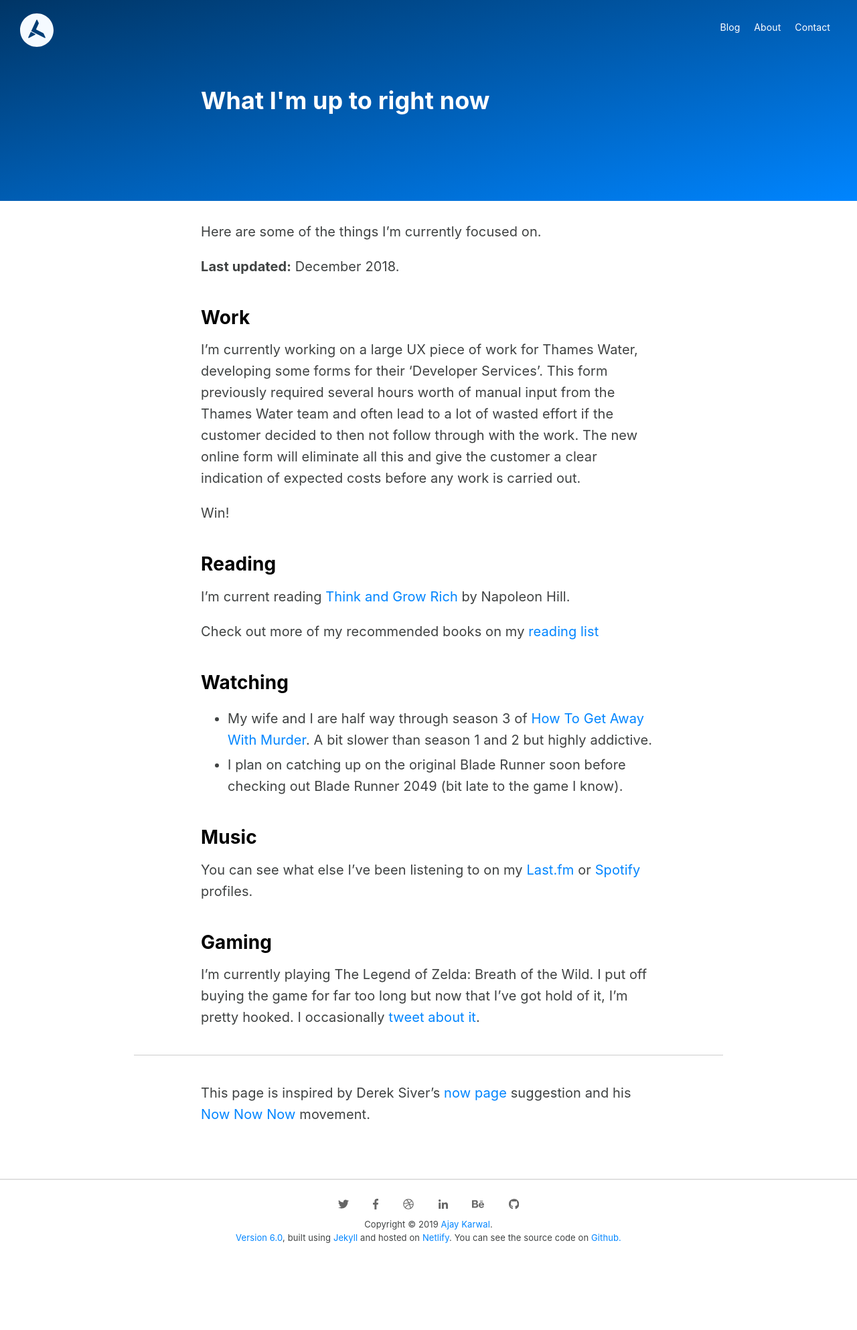
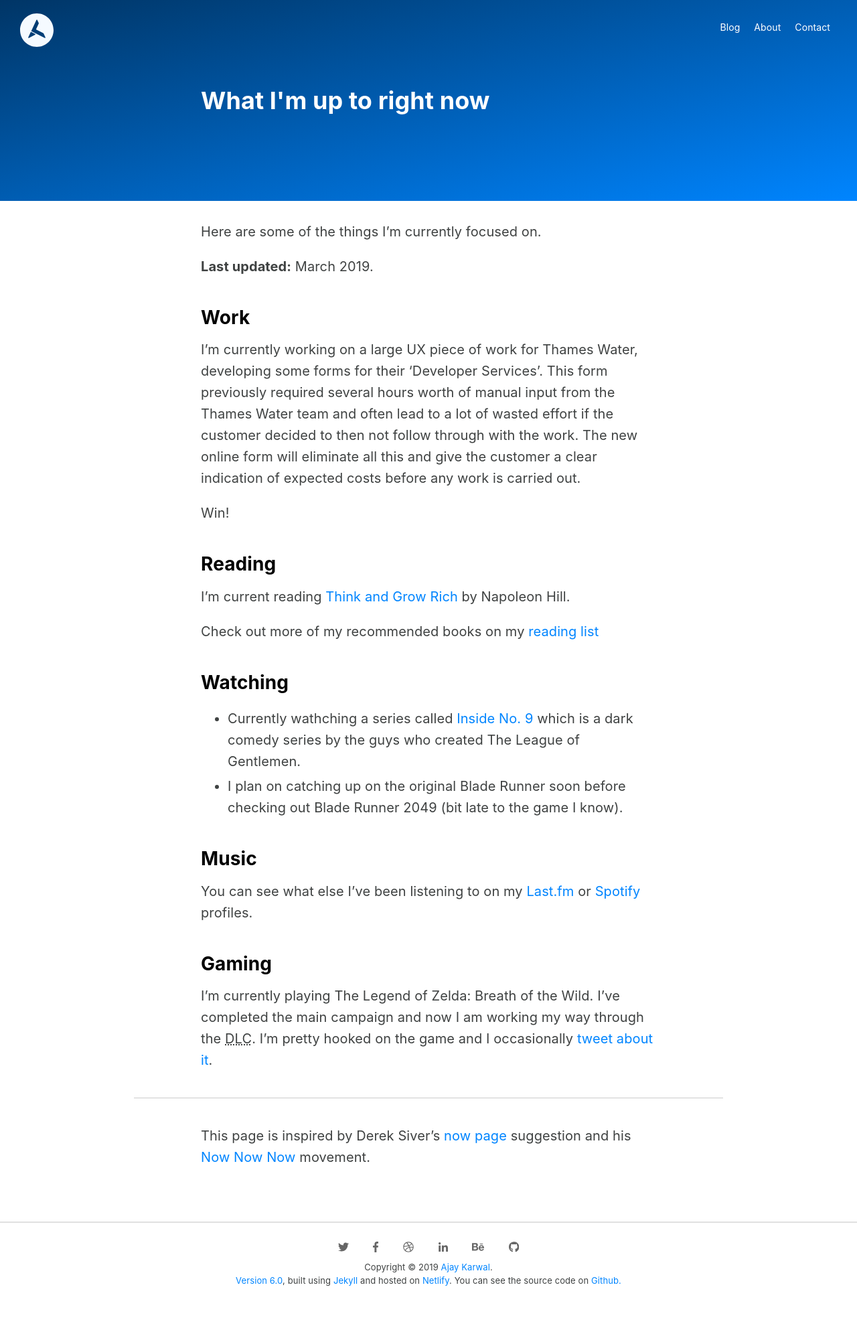
Before and after one commit to ajaykarwal/ajaykarwal-v6, a Jekyll site: the page built from _pages/now.md, in a window 1280 px wide. Shown: the whole page at 67% size. Built offline with Jekyll 4.4.1, drawn with Linux system fonts in a browser that asks for light colours; nearby versions of some CDN libraries; before the commit the page ends 1922 px from its top, so only the background shows below that.

Commit message:
March content update

```diff
--- a/_pages/now.md
+++ b/_pages/now.md
@@ -8,7 +8,7 @@ experience:
 
 Here are some of the things I’m currently focused on.
 
-**Last updated:** December 2018.
+**Last updated:** March 2019.
 
 ## Work
 I'm currently working on a large UX piece of work for Thames Water, developing some forms for their 'Developer Services'. This form previously required several hours worth of manual input from the Thames Water team and often lead to a lot of wasted effort if the customer decided to then not follow through with the work. The new online form will eliminate all this and give the customer a clear indication of expected costs before any work is carried out.
@@ -21,14 +21,14 @@ I'm current reading [Think and Grow Rich](https://amzn.to/2MAV7KB) by Napoleon H
 Check out more of my recommended books on my [reading list](/reading-list/)
 
 ## Watching
-- My wife and I are half way through season 3 of [How To Get Away With Murder](https://www.netflix.com/gb/title/80024057). A bit slower than season 1 and 2 but highly addictive.
+- Currently wathching a series called [Inside No. 9](https://www.imdb.com/title/tt2674806/) which is a dark comedy series by the guys who created The League of Gentlemen.
 - I plan on catching up on the original Blade Runner soon before checking out Blade Runner 2049 (bit late to the game I know).
 
 ## Music
 <span id="lastfmStatus"></span>You can see what else I've been listening to on my [Last.fm](https://www.last.fm/user/ajaykarwal) or [Spotify](https://open.spotify.com/user/keynote) profiles.
 
 ## Gaming
-I'm currently playing The Legend of Zelda: Breath of the Wild. I put off buying the game for far too long but now that I've got hold of it, I'm pretty hooked. I occasionally [tweet about it](http://www.twitter.com/ajaykarwal).
+I'm currently playing The Legend of Zelda: Breath of the Wild. I've completed the main campaign and now I am working my way through the <abbr title="Downloadable Content">DLC</abbr>. I'm pretty hooked on the game and I occasionally [tweet about it](http://www.twitter.com/ajaykarwal).
 
 ___
 
--- a/_sass/_forms.scss
+++ b/_sass/_forms.scss
@@ -1,5 +1,5 @@
 .btn {
-    @include font-size(14px);
+    @include font-size(16px);
     border-radius: 0;
     padding: 0.75em 1.5em;
 
--- a/_sass/_homepage.scss
+++ b/_sass/_homepage.scss
@@ -45,9 +45,5 @@
   .actions {
     @include center-content;
     margin-top: 2em;
-
-    .btn {
-      margin: auto 0.25em 1em;
-    }
   }
 }
```
Also changed, not shown: _pages/versions.md (+1 -1 lines).
